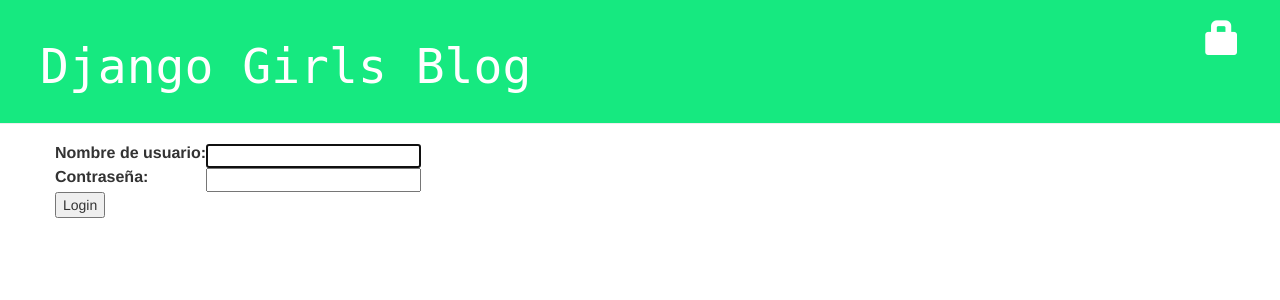
After one commit to clgarcv/my-first-blog, a Django app: page /accounts/login/ in a window 1280 px wide. The commit adds this page. Shown: the top 300 px of the page. Run offline with Django 5.2, Linux system fonts and the light colour scheme; some libraries are stand-ins or nearby versions.

Commit message:
Añadir seguridad, login + logout

```diff
--- a/blog/templates/blog/base.html
+++ b/blog/templates/blog/base.html
@@ -15,7 +15,13 @@
                 {% elif request.resolver_match.url_name == 'post_draft_list' %}
                     <a href="{% url 'post_list' %}" class="top-menu">Post publicados</span></a>
                 {% endif %}
-
+                <p class="top-menu">Hello {{ user.username }}</p>
+                <form method="post" action="{% url 'logout' %}">
+                    {% csrf_token %}
+                    <button type="submit">Cerrar sesión</button>
+                </form>
+            {% else %}
+                <a href="{% url 'login' %}" class="top-menu"><span class="glyphicon glyphicon-lock"></span></a>
             {% endif %}
 
             <h1><a href="/">Django Girls Blog</a></h1>
--- /dev/null
+++ b/blog/templates/registration/login.html
@@ -0,0 +1,24 @@
+{% extends "blog/base.html" %}
+
+{% block content %}
+    {% if form.errors %}
+        <p>Your username and password didn't match. Please try again.</p>
+    {% endif %}
+
+    <form method="post" action="{% url 'login' %}">
+    {% csrf_token %}
+        <table>
+        <tr>
+            <td>{{ form.username.label_tag }}</td>
+            <td>{{ form.username }}</td>
+        </tr>
+        <tr>
+            <td>{{ form.password.label_tag }}</td>
+            <td>{{ form.password }}</td>
+        </tr>
+        </table>
+
+        <input type="submit" value="Login" />
+        <input type="hidden" name="next" value="{{ next }}" />
+    </form>
+{% endblock %}
--- a/mysite/settings.py
+++ b/mysite/settings.py
@@ -123,3 +123,6 @@
 # https://docs.djangoproject.com/en/5.1/ref/settings/#default-auto-field
 
 DEFAULT_AUTO_FIELD = 'django.db.models.BigAutoField'
+
+# Login redirect
+LOGIN_REDIRECT_URL = '/'
--- a/mysite/urls.py
+++ b/mysite/urls.py
@@ -17,7 +17,11 @@
 from django.contrib import admin
 from django.urls import path, include
 
+from django.contrib.auth import views as auth_views
+
 urlpatterns = [
     path('admin/', admin.site.urls),
+    path('accounts/login/', auth_views.LoginView.as_view(), name='login'),
+    path('accounts/logout/', auth_views.LogoutView.as_view(next_page='/'), name='logout'),
     path('', include('blog.urls')),
 ]
```
Also changed, not shown: blog/views.py (+14 -6 lines).
